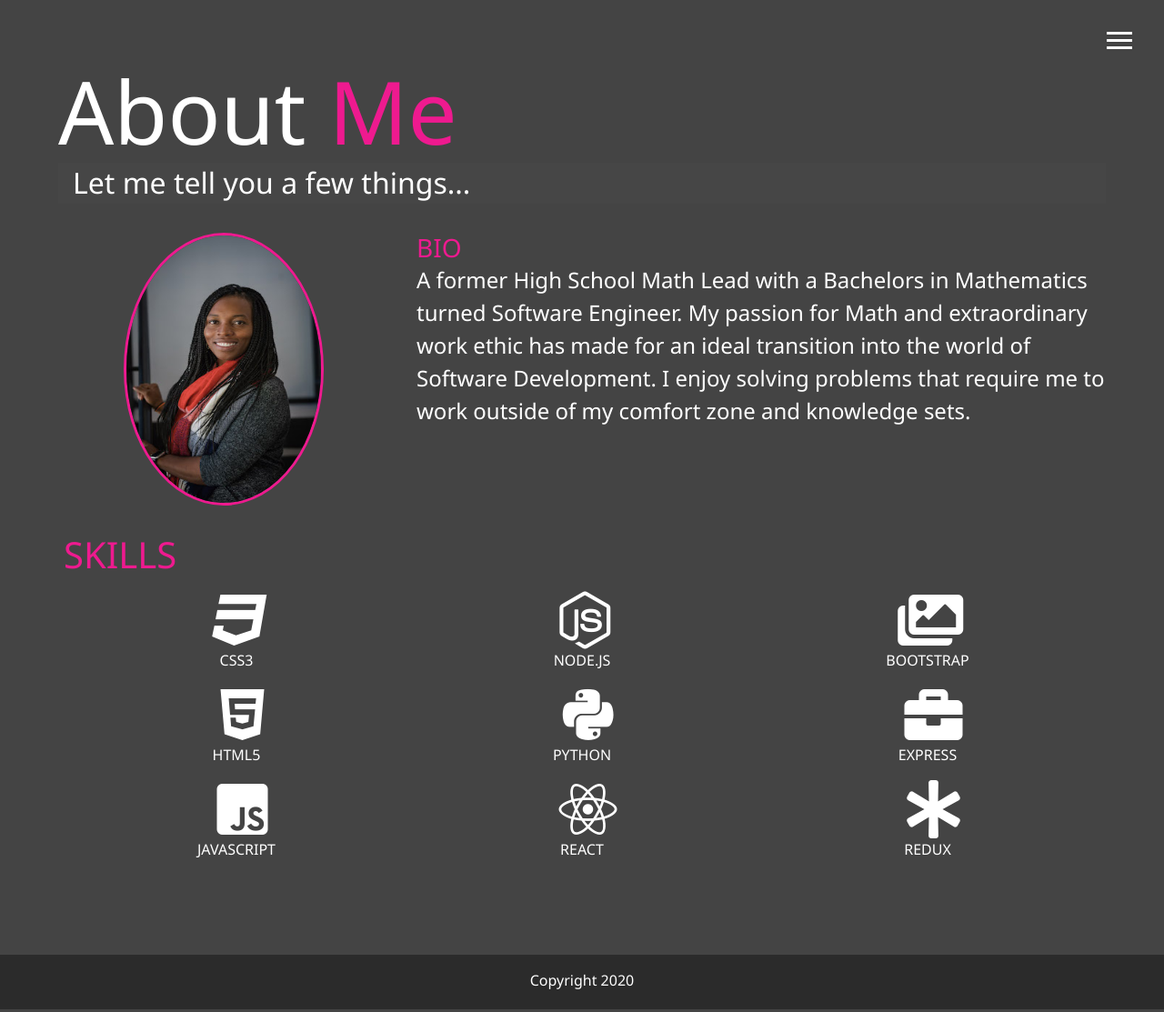
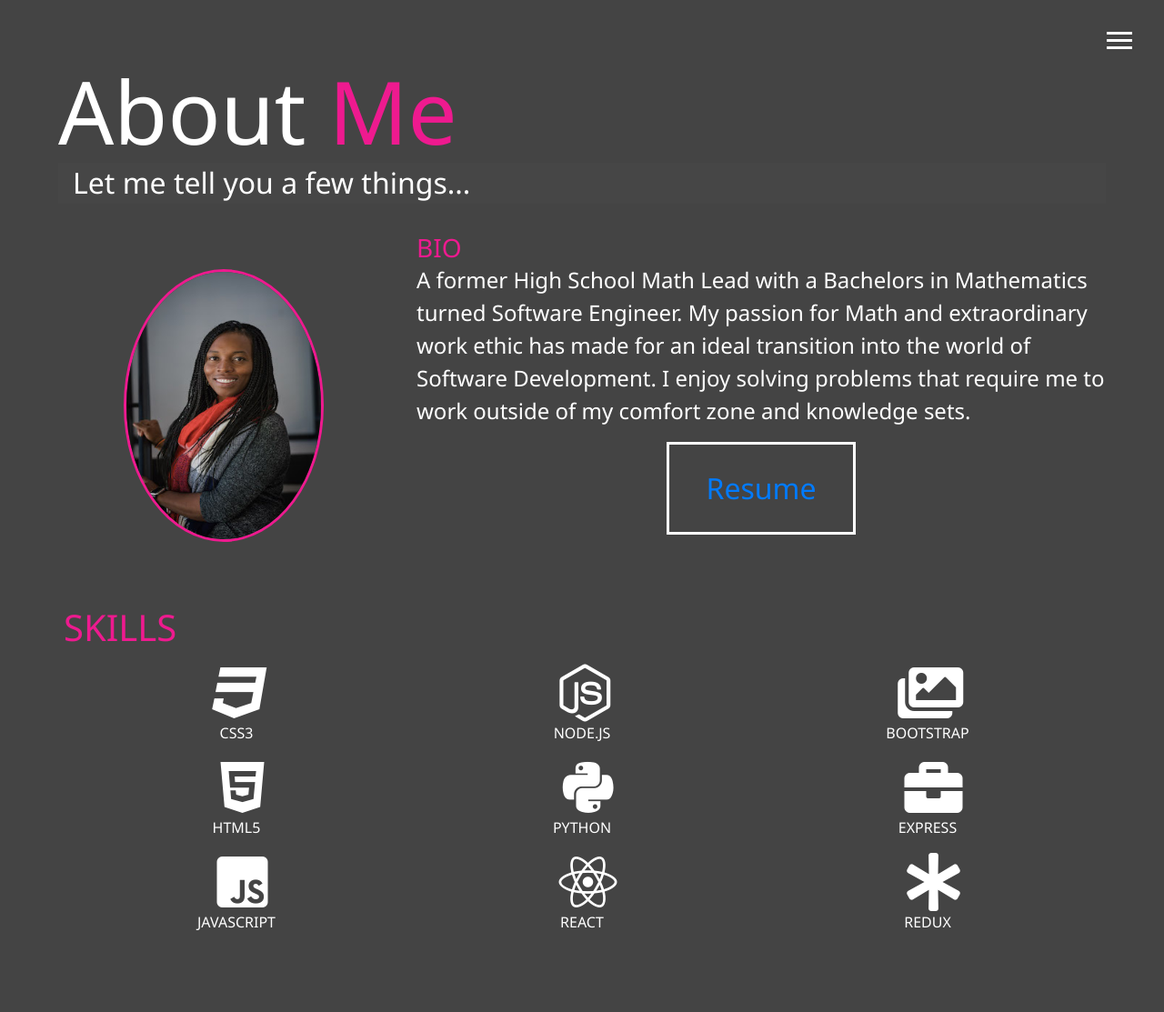
Before and after one commit to ketycossey/portfolio, a website: page modern_portfolio-master 2/dist/about.html in a window 1280 px wide. Shown: the top 1113 px of the page at 91% size. Drawn offline with nearby package versions, Linux system fonts and the light colour scheme.

Commit message:
changed folders

```diff
--- a/modern_portfolio-master 2/dist/about.html
+++ b/modern_portfolio-master 2/dist/about.html
@@ -79,6 +79,13 @@
             Development. I enjoy solving problems that require me to work
             outside of my comfort zone and knowledge sets.
           </p>
+          <div class="boxes">
+            <div>
+              <a href="./img/Resume2.pdf"
+                ><span class="text-primary"> Resume</span>
+              </a>
+            </div>
+          </div>
         </div>
       </div>
       <!-- <section id="skills"> -->
```
Also changed, not shown: 2 other files. Lines whose indentation alone changed are shown as unchanged.
